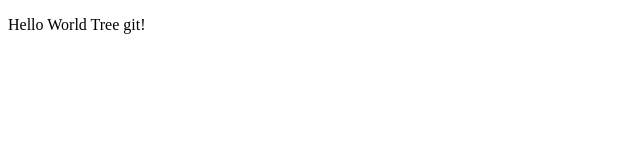
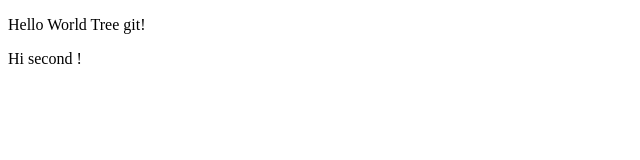
Before and after one commit to Mountflyer/newTry, a website: page index.html in a window 1280 px wide. Shown: the full height of the page, 0-640 px from the left. Drawn offline with Linux system fonts and the light colour scheme.

Commit message:
index.html mod

```diff
--- a/index.html
+++ b/index.html
@@ -7,6 +7,7 @@
 </head>
 <body>
     <p>Hello World Tree git!</p>
+    <p>Hi second !</p>
  <script src="index.js"></script>
 </body>
 </html>
```
